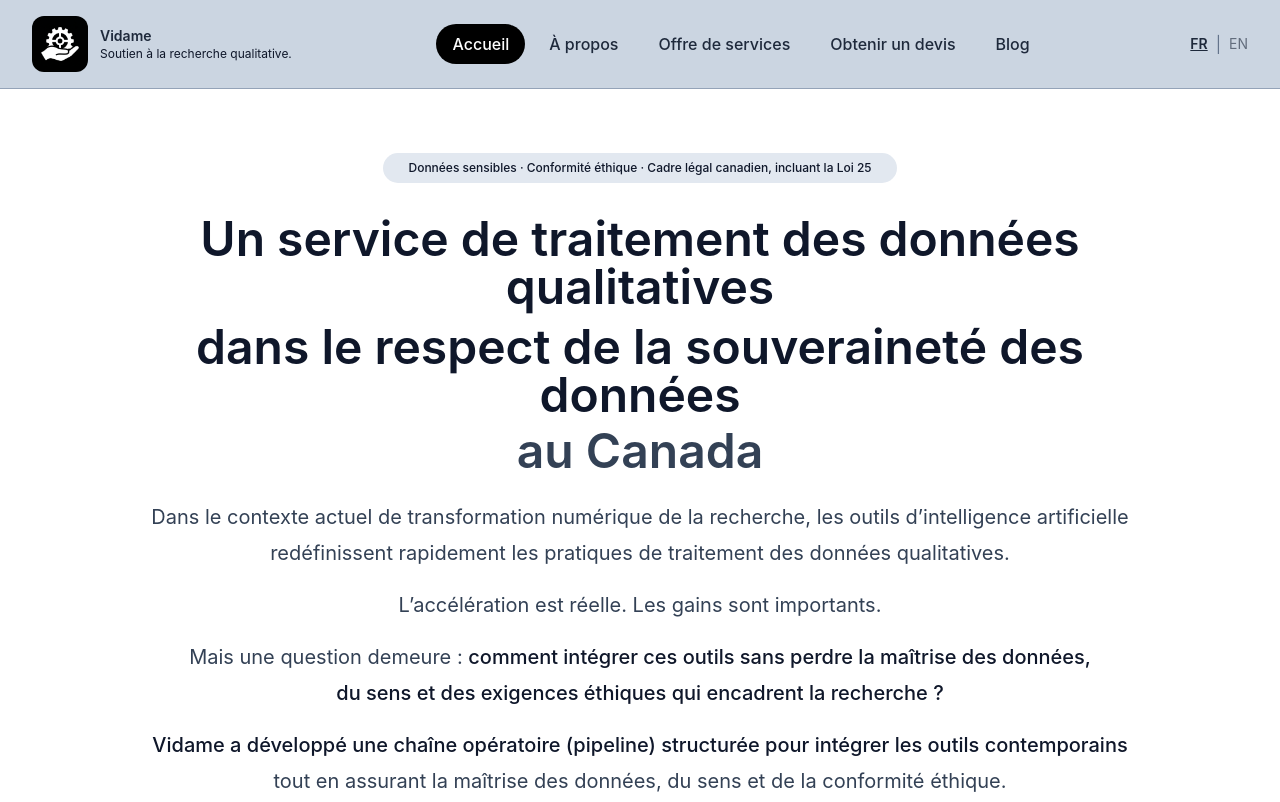
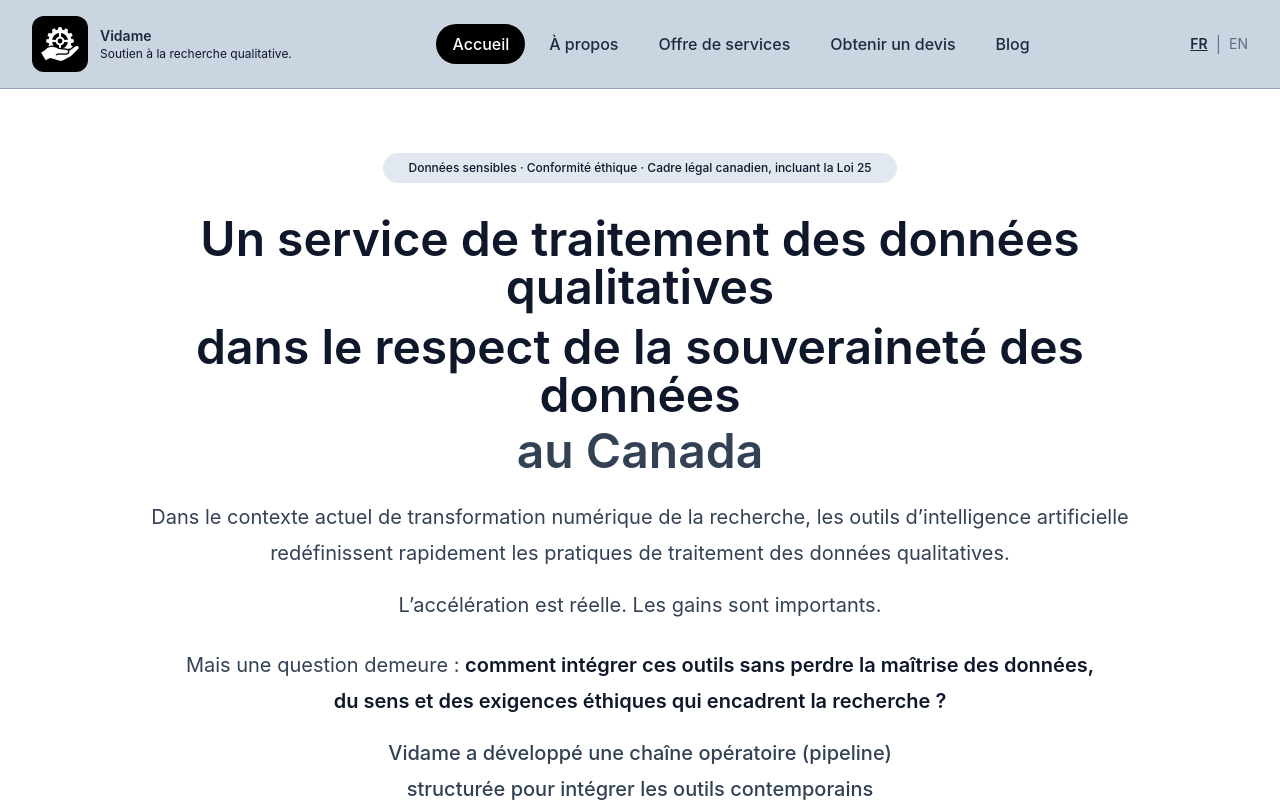
Before and after one commit to momopro21/vidame-recherche, a React (Vite) app: page / in a window 1280 px wide. Shown: the top 802 px of the page. Built offline with nearby package versions, Linux system fonts and the light colour scheme; the HTML template or start-up script is replaced by a standard one.

Commit message:
Update App.tsx

```diff
--- a/src/App.tsx
+++ b/src/App.tsx
@@ -537,17 +537,17 @@ function Accueil({setPage,lang,}: {setPage: (page: string) => void;lang: "fr" |
       <p className="mt-4">
         L’accélération est réelle. Les gains sont importants.
       </p>
-      <p className="mt-4">
+      <p className="mt-6">
         Mais une question demeure :{" "}
-        <span className="font-medium text-slate-900">
+        <span className="font-semibold text-slate-900">
           comment intégrer ces outils sans perdre la maîtrise des données,
           <br />
           du sens et des exigences éthiques qui encadrent la recherche ?
         </span>
       </p>
       <p className="mt-4">
-        <span className="font-medium text-slate-900">
-          Vidame a développé une chaîne opératoire (pipeline) structurée pour intégrer les outils contemporains
+        <span className="font-medium text-slate-700">
+          Vidame a développé une chaîne opératoire (pipeline)<br /> structurée pour intégrer les outils contemporains
         </span>
         <br />
         tout en assurant la maîtrise des données, du sens et de la conformité éthique.
```
